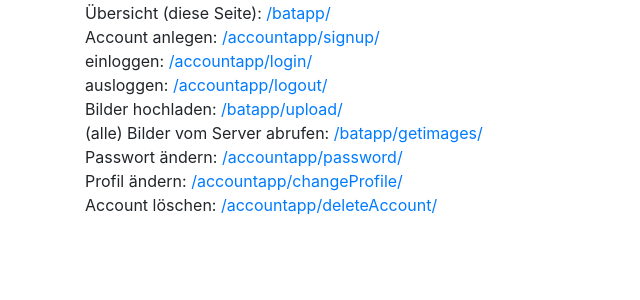
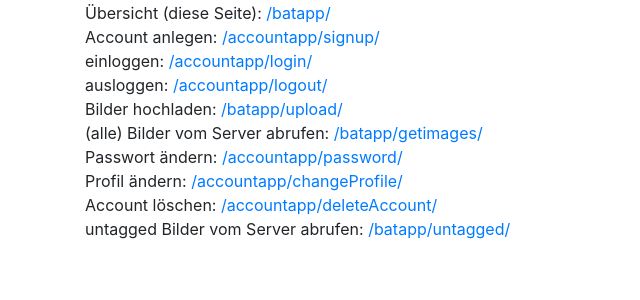
Before and after one commit to fck-old/BAT, a Django app: page /batapp/ in a window 1280 px wide. Shown: the part 143-443 px from the top of the page, without its empty margins (0-640 px from the left). Run offline with Django 3.2, Linux system fonts and the light colour scheme; some libraries are stand-ins or nearby versions; some web fonts are replaced.

Commit message:
Bugs und neues Template zum Testen

```diff
--- a/batproject/batapp/urls.py
+++ b/batproject/batapp/urls.py
@@ -7,5 +7,5 @@ urlpatterns = [
     path('getimages/', views.get_all_images, name='getimages'),
     path('', views.functionality, name='functions'),
     path('init/', views.initialise_status_types, name='init'),
-    #path('untagged/', views.get_untagged_picture, name='get_untagged')
+    path('untagged/', views.get_untagged_picture, name='get_untagged')
 ]
--- a/batproject/templates/functionality.html
+++ b/batproject/templates/functionality.html
@@ -10,4 +10,5 @@
             <div>Passwort ändern: <a href= "{% url 'changePassword' %}"> {% url 'changePassword' %} </a> </div>
             <div>Profil ändern: <a href= "{% url 'changeProfile' %}"> {% url 'changeProfile' %} </a> </div>
             <div>Account löschen: <a href= "{% url 'deleteAccount' %}"> {% url 'deleteAccount' %} </a> </div>
+            <div>untagged Bilder vom Server abrufen: <a href= "{% url 'get_untagged' %}"> {% url 'get_untagged' %} </a> </div>
     {% endblock %}
```
